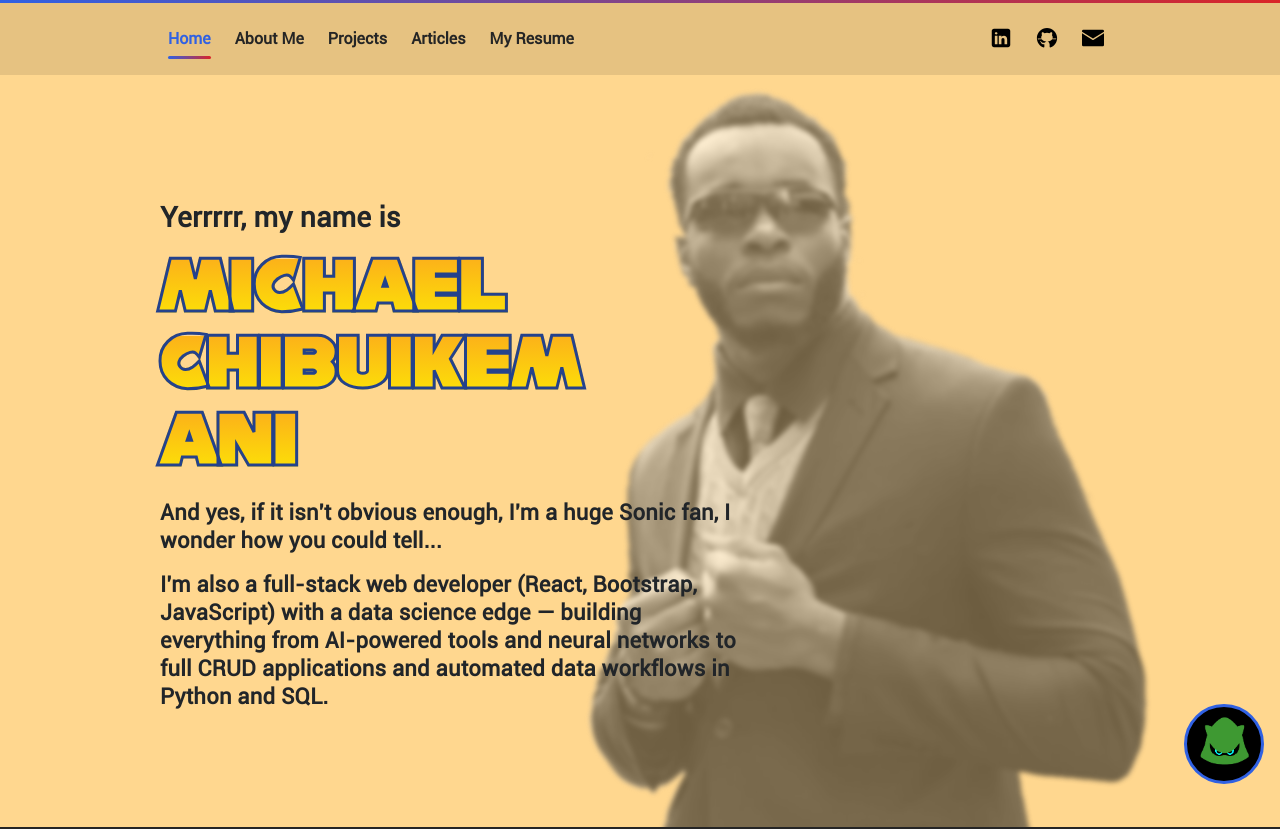
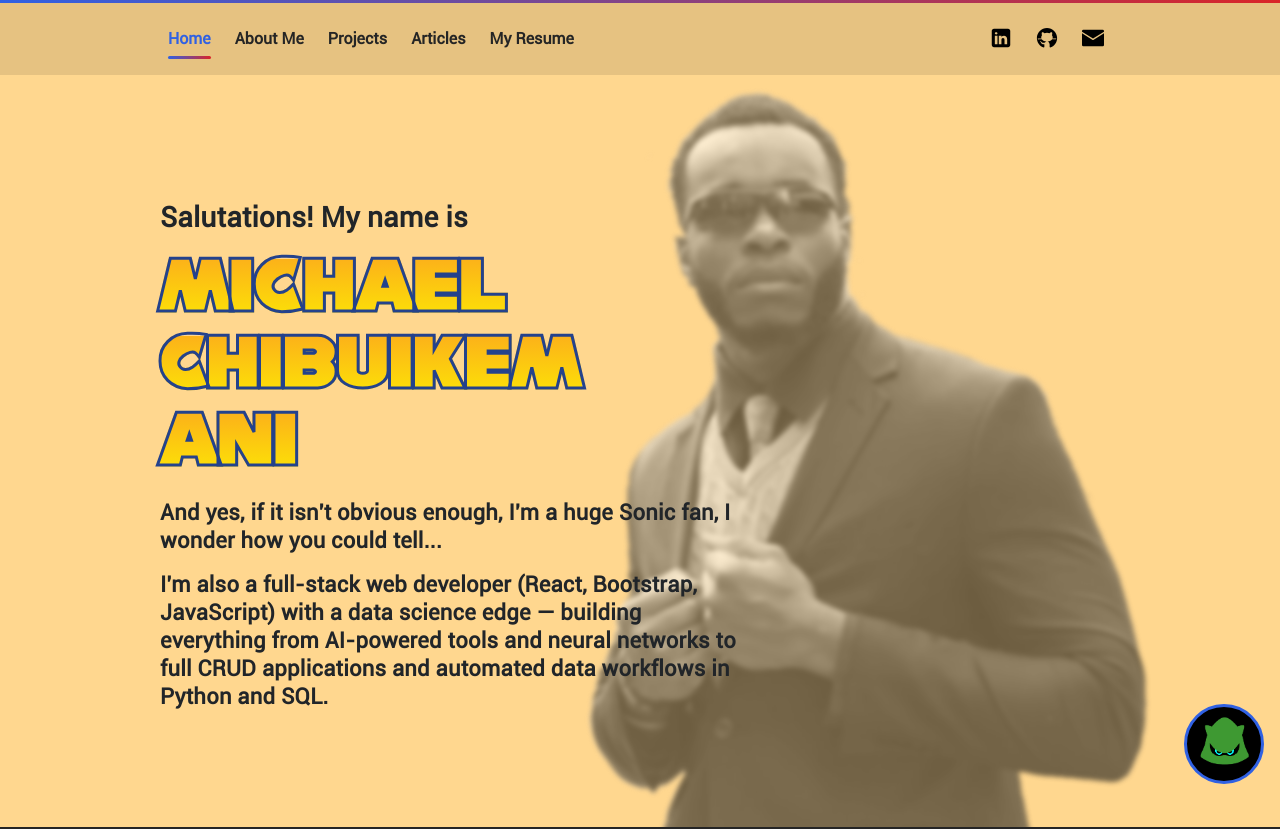
Before and after one commit to Smashthehedgehog/portfolio-fullstack, a React (Create React App) app in the folder frontend/: page / in a window 1280 px wide. Shown: the top 829 px of the page. Built offline with nearby package versions, Linux system fonts and the light colour scheme.

Commit message:
Change greeting text in Home.js

```diff
--- a/frontend/src/pages/Home.js
+++ b/frontend/src/pages/Home.js
@@ -18,7 +18,7 @@ function Home() {
             />
         </div>
         <div className="header-container d-flex flex-column justify-content-center">
-            <p data-aos="zoom-in" className='headline-3-large'> Yerrrrr, my name is</p>
+            <p data-aos="zoom-in" className='headline-3-large'> Salutations! My name is</p>
             <p data-aos="zoom-in" data-aos-delay="400" className='display-1-large hero-name-wrap'>
                 <span className="hero-name"> Michael Chibuikem Ani</span>
             </p>
```
